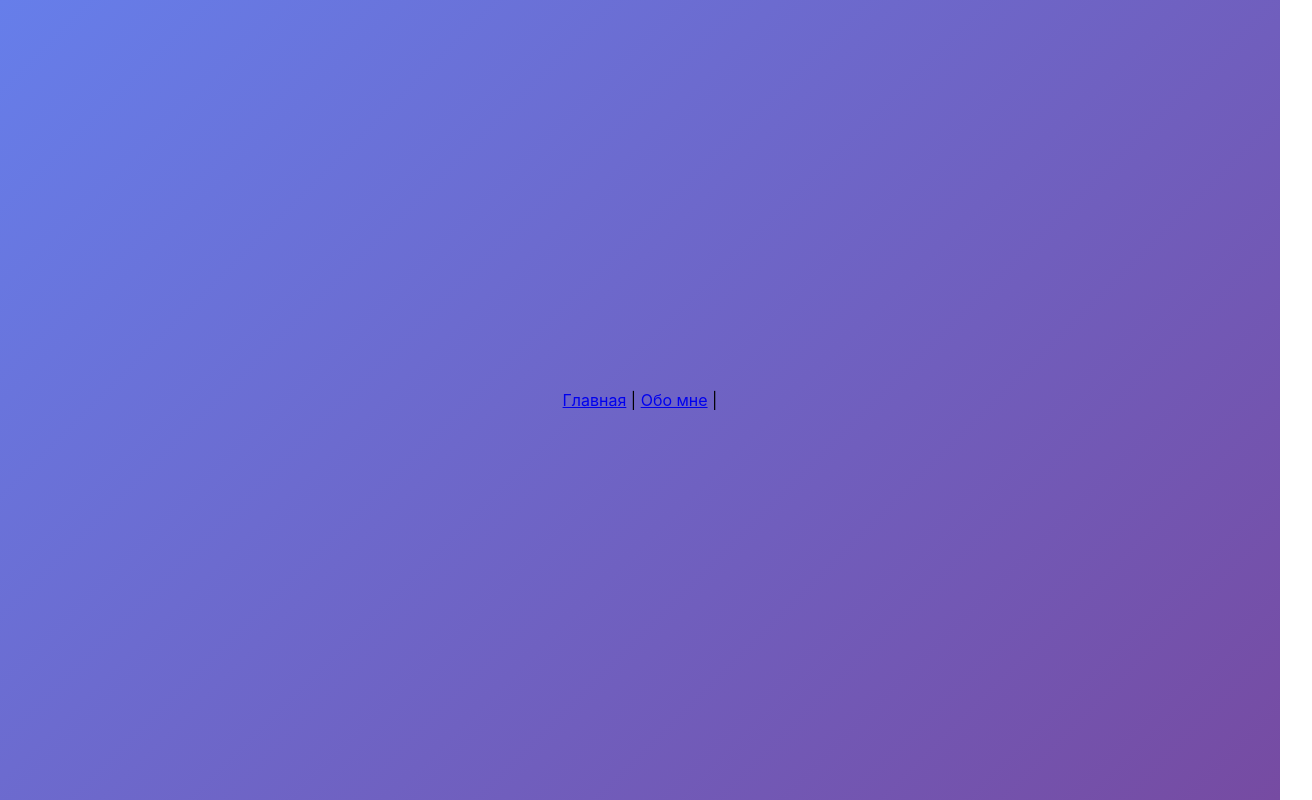
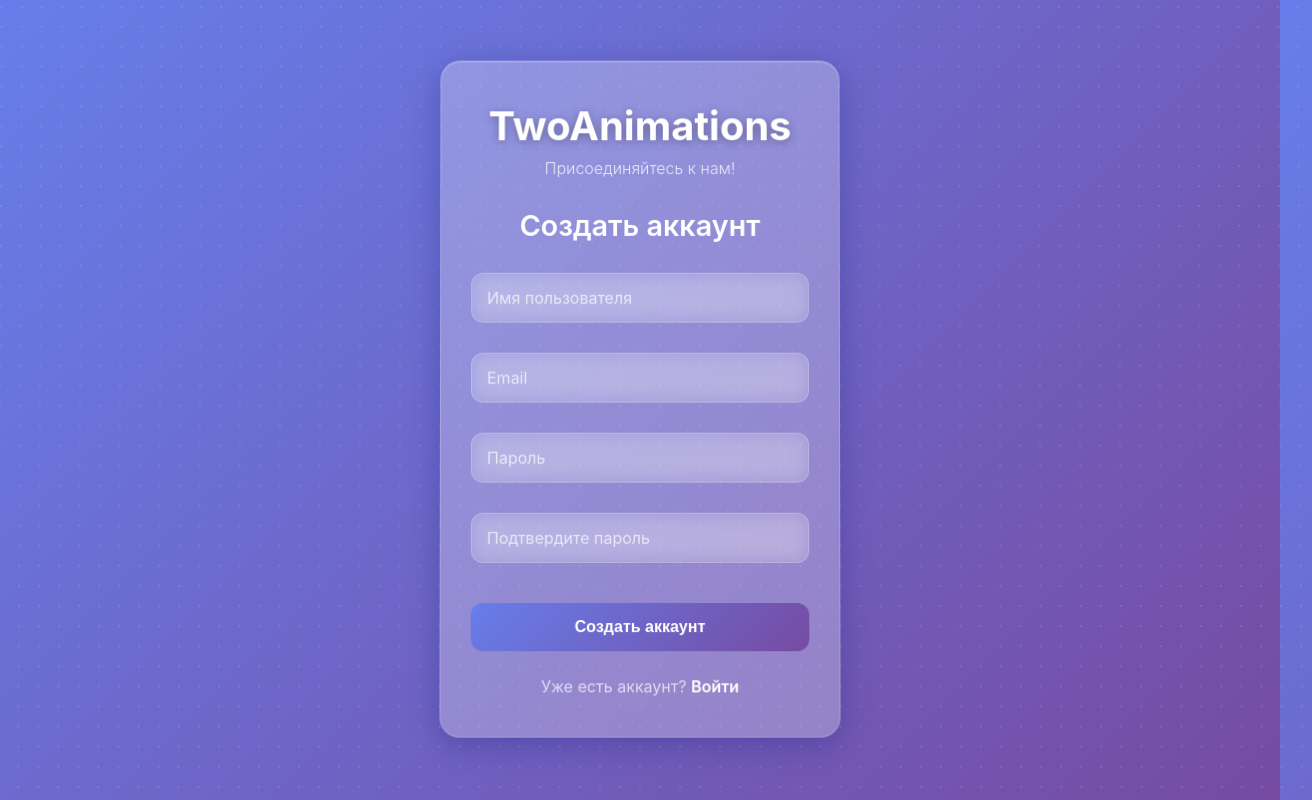
Before and after one commit to TwoAnimations/MainWebsite, a plain HTML site: page register.html in a window 1280 px wide. Shown: the whole page, 1312 px wide, since content can reach past the window. Drawn offline with Linux system fonts and the light colour scheme.

Commit message:
Update register.html

```diff
--- a/register.html
+++ b/register.html
@@ -1,37 +1,37 @@
 <!DOCTYPE html>
-<html>
+<html lang="ru">
 <head>
-    <title>Обо мне</title>
+    <meta charset="UTF-8">
+    <meta name="viewport" content="width=device-width, initial-scale=1.0">
+    <title>TwoAnimations - Регистрация</title>
     <link rel="stylesheet" type="text/css" href="style.css">
 </head>
 <body>
-    <header>
-        <nav>
-            <a href="index.html">Главная</a> |
-            <a href="register.html">Обо мне</a> |
-        </nav>
-    </header>
+    <div class="container">
+        <div class="glass-card">
+            <div class="logo">
+                <h1>TwoAnimations</h1>
+                <p>Присоединяйтесь к нам!</p>
+            </div>
 
-    <!-- Основной контент -->
-    <main>
             <!-- Форма регистрации -->
-        <div class="form-container" id="register-form">
+            <div class="form-container active" id="register-form">
                 <h2>Создать аккаунт</h2>
                 <form class="auth-form">
                     <div class="input-group">
-                    <input type="text" id="register-name" required placeholder=" ">
+                        <input type="text" id="register-name" required>
                         <label for="register-name">Имя пользователя</label>
                     </div>
                     <div class="input-group">
-                    <input type="email" id="register-email" required placeholder=" ">
+                        <input type="email" id="register-email" required>
                         <label for="register-email">Email</label>
                     </div>
                     <div class="input-group">
-                    <input type="password" id="register-password" required placeholder=" ">
+                        <input type="password" id="register-password" required>
                         <label for="register-password">Пароль</label>
                     </div>
                     <div class="input-group">
-                    <input type="password" id="register-confirm" required placeholder=" ">
+                        <input type="password" id="register-confirm" required>
                         <label for="register-confirm">Подтвердите пароль</label>
                     </div>
                     <button type="submit" class="btn-primary">Создать аккаунт</button>
@@ -40,6 +40,7 @@
                     Уже есть аккаунт? <a href="https://twoanimations.github.io/MainWebsite/index.html" class="switch-link">Войти</a>
                 </p>
             </div>
-    </main>
+        </div>
+    </div>
 </body>
 </html>
```
Lines whose indentation alone changed are shown as unchanged.
